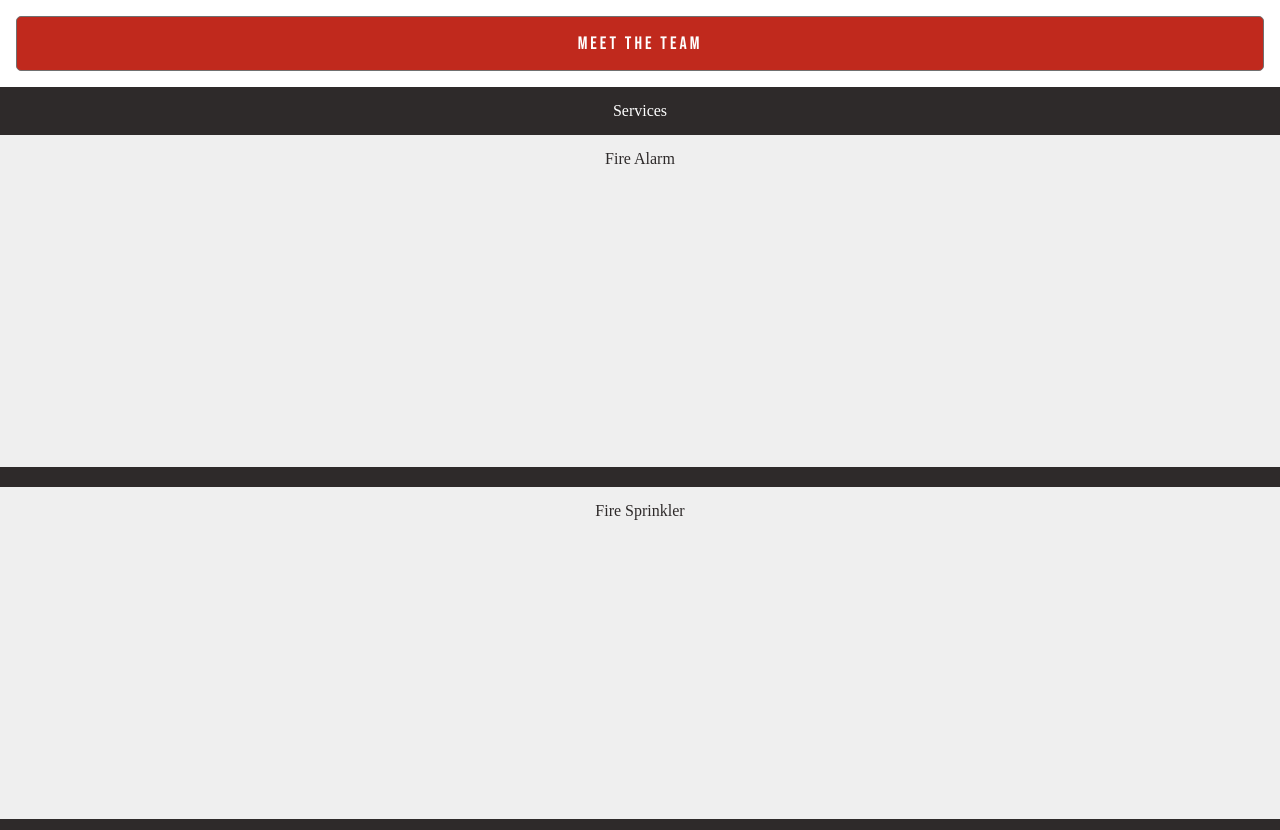
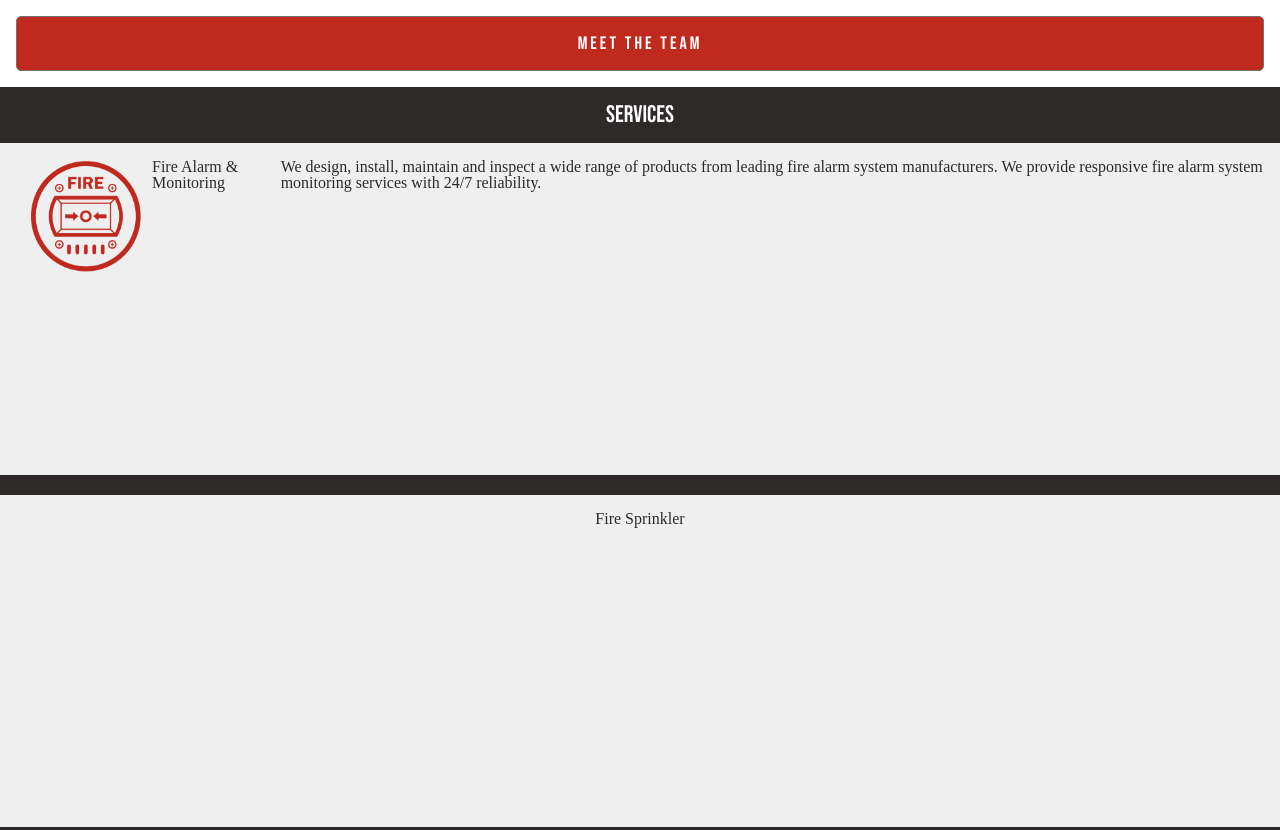
Before and after one commit to rfinkley/affp, a website: page index.html in a window 1280 px wide. Shown: the part 723-1553 px from the top of the page. Drawn offline with nearby package versions, Linux system fonts and the light colour scheme.

Commit message:
working on fire alarm services

```diff
--- a/assets/css/style.css
+++ b/assets/css/style.css
@@ -22,7 +22,7 @@ header {
     padding: 1rem;
 }
 
-#logo > img {
+#logo>img {
     height: 100px;
     width: 400px;
 }
@@ -44,7 +44,7 @@ nav {
     color: #2E2A2A;
 }
 
-#nav > li {
+#nav>li {
     margin: 0 1rem;
     font-family: 'Bebas Neue', cursive;
     font-weight: 100;
@@ -136,7 +136,7 @@ main {
     z-index: -1;
 }
 
-#about > h1 {
+#about>h1 {
     font-family: 'Bebas Neue', cursive;
     font-weight: 400;
     font-size: 1.5rem;
@@ -159,7 +159,13 @@ main {
     display: flex;
     justify-content: center;
     align-items: center;
-    height: 3rem;
+    padding: 1rem;
+}
+
+.section-header>h1 {
+    font-family: 'Bebas Neue', cursive;
+    font-weight: 400;
+    font-size: 1.5rem;
 }
 
 section {
@@ -169,7 +175,14 @@ section {
     margin-bottom: 1.25rem;
     height: 300px;
     display: flex;
+    flex-grow: 0;
+    flex-basis: 100%;
     justify-content: center;
+}
+
+.service-logo>img {
+    height: 117px;
+    width: 136px;
 }
 
 .contact {
--- a/index.html
+++ b/index.html
@@ -1,16 +1,16 @@
 <!DOCTYPE html>
 <html lang="en">
+
 <head>
   <meta charset="UTF-8">
   <meta name="viewport" content="width=device-width, initial-scale=1.0">
-    <link rel="icon"
-      type="image/png"
-      href="./assets/img/favicon.png">
+  <link rel="icon" type="image/png" href="./assets/img/favicon.png">
   <title>All Florida Fire Prevetion</title>
   <link rel="stylesheet" href="./assets/css/reset.css">
   <link href="https://fonts.googleapis.com/css2?family=Bebas+Neue&family=Roboto&display=swap" rel="stylesheet">
   <link rel="stylesheet" href="./assets/css/style.css">
 </head>
+
 <body>
   <div id="wrapper">
     <header>
@@ -37,9 +37,12 @@
       <div id="whoweare">
         <div id="about">
           <h1>Who We Are</h1>
-          <p>All Florida Fire Prevention has been a leader in fire prevention systems for almost a decade now. Our owners share a combined 50 years’ experience in the Life Safety and Fire Prevention industry. Our technicians are highly trained and dedicated to keeping our customers safe.
+          <p>All Florida Fire Prevention has been a leader in fire prevention systems for almost a decade now. Our
+            owners share a combined 50 years’ experience in the Life Safety and Fire Prevention industry. Our
+            technicians are highly trained and dedicated to keeping our customers safe.
 
-            We pride ourselves on our commitment to customer satisfaction. We hold ourselves to the highest standards of the National Fire Protection Association and the Florida Fire Prevention Code.</p>
+            We pride ourselves on our commitment to customer satisfaction. We hold ourselves to the highest standards of
+            the National Fire Protection Association and the Florida Fire Prevention Code.</p>
         </div>
         <button id="cta">Meet the Team</button>
       </div>
@@ -50,7 +53,16 @@
           <h1>Services</h1>
         </div>
         <section id="alarm">
-            Fire Alarm
+          <div class="service-logo">
+            <img src="/assets/img/icon-fire-alarm.png" alt="">
+          </div>
+          <div class="service-title">
+            <h1>Fire Alarm & Monitoring</h1>
+          </div>
+          <div class="service-description">
+            <p>We design, install, maintain and inspect a wide range of products from leading fire alarm system
+              manufacturers. We provide responsive fire alarm system monitoring services with 24/7 reliability.</p>
+          </div>
         </section>
         <section id="sprinkler">
           Fire Sprinkler
@@ -67,6 +79,9 @@
       Footer
     </footer>
   </div>
-    <script src="https://code.jquery.com/jquery-3.5.1.slim.min.js" integrity="sha384-DfXdz2htPH0lsSSs5nCTpuj/zy4C+OGpamoFVy38MVBnE+IbbVYUew+OrCXaRkfj" crossorigin="anonymous"></script>
+  <script src="https://code.jquery.com/jquery-3.5.1.slim.min.js"
+    integrity="sha384-DfXdz2htPH0lsSSs5nCTpuj/zy4C+OGpamoFVy38MVBnE+IbbVYUew+OrCXaRkfj" crossorigin="anonymous">
+  </script>
 </body>
+
 </html>
```
Also changed, not shown: package.json (added, +20 -0 lines), assets/img/icon-fire-alarm.png (added), assets/img/icon-fire-alarm.svg (added), assets/img/icon-fire-extinguisher.svg (added), assets/img/icon-fire-sprinkler.svg (added), 1 other file. Lines whose indentation alone changed are shown as unchanged.
